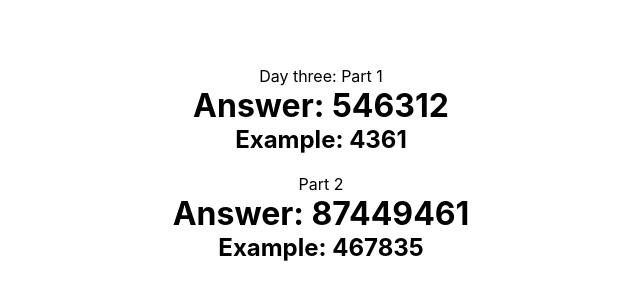
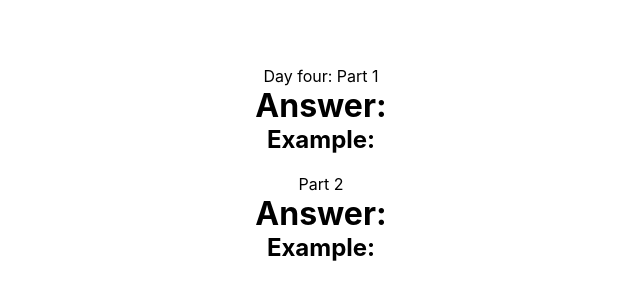
Before and after one commit to Sebastian-Rosenblad/aoc-2023, a React (Create React App) app: page / in a window 1280 px wide. Shown: the part 226-526 px from the top of the page, without its empty margins (319-959 px from the left). Built offline with nearby package versions, Linux system fonts and the light colour scheme.

Commit message:
Init Day Four

```diff
--- a/src/App.tsx
+++ b/src/App.tsx
@@ -1,11 +1,11 @@
 import React from 'react';
 import './App.scss';
-import DayThree from './days/DayThree/DayThree';
+import DayFour from './days/DayFour/DayFour';
 
 function App() {
   return (
     <div className="App">
-      <DayThree />
+      <DayFour />
     </div>
   );
 }
--- /dev/null
+++ b/src/days/DayFour/DayFour.scss
@@ -0,0 +1 @@
+.day-four {}
--- /dev/null
+++ b/src/days/DayFour/DayFour.tsx
@@ -0,0 +1,27 @@
+import './DayFour.scss';
+import { dayFourData } from './data';
+import { dayFourExample } from './example_data';
+
+function DayFour() {
+  const data: Array<string> = dayFourData.split(/\r?\n/);
+  const exampleData: Array<string> = dayFourExample.split(/\r?\n/);
+
+  function calculate(a: Array<string>, partOne: boolean): string {
+    if (partOne)
+      return "";
+    return "";
+  }
+
+  return (
+    <div className='day-four'>
+      <p>Day four: Part 1</p>
+      <h1>Answer: {calculate(data, true)}</h1>
+      <h2>Example: {calculate(exampleData, true)}</h2>
+      <p>Part 2</p>
+      <h1>Answer: {calculate(data, false)}</h1>
+      <h2>Example: {calculate(exampleData, false)}</h2>
+    </div>
+  );
+}
+
+export default DayFour;
--- /dev/null
+++ b/src/days/DayFour/data.tsx
@@ -0,0 +1 @@
+export const dayFourData:string=``;
--- /dev/null
+++ b/src/days/DayFour/example_data.tsx
@@ -0,0 +1 @@
+export const dayFourExample:string=``;
```
